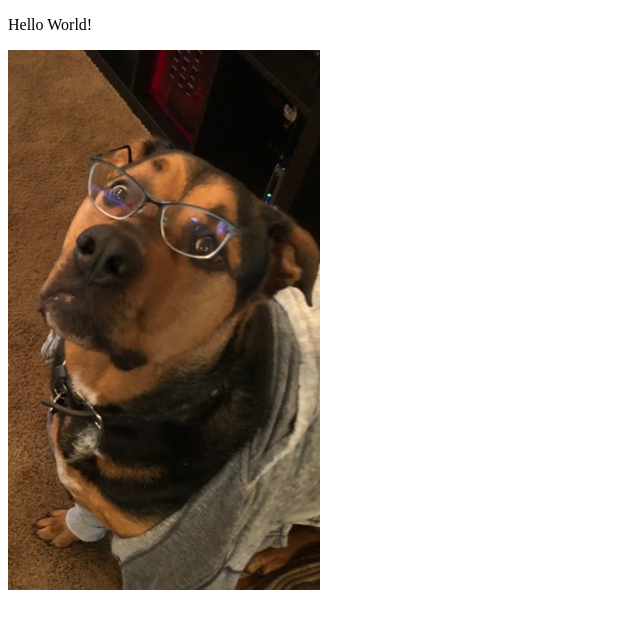
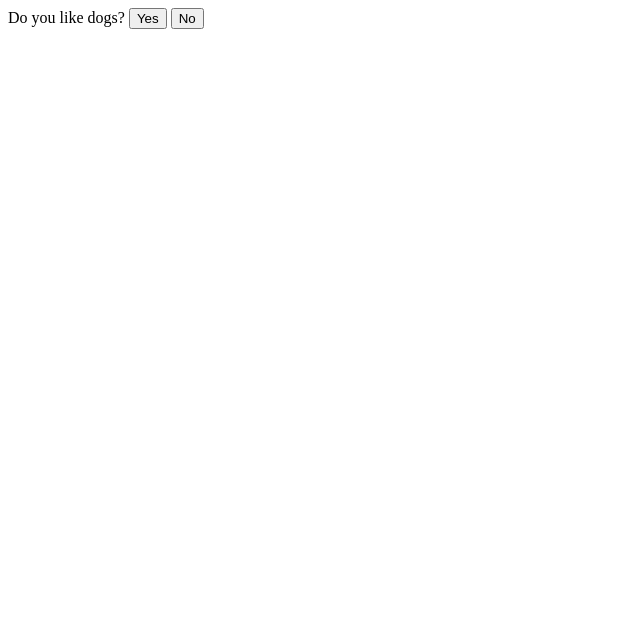
Before and after one commit to fastslarti/aws-ec2-web-dev, a plain HTML site: page index.html in a window 1280 px wide. Shown: the whole page, without its empty margins (0-640 px from the left). Drawn offline with Linux system fonts and the light colour scheme.

Commit message:
more website stuff

```diff
--- a/index.html
+++ b/index.html
@@ -4,7 +4,22 @@
 		<title>Hello World!</title>
 	</head>
 	<body>
-		<p>Hello World!</p>
-		<img src="/images/baldr_glasses.jpg" />
+		Do you like dogs?
+		<button onclick="buttonClick('yes')">Yes</button>
+		<button onclick="buttonClick('No')">No</button>
+		<div id="imgContainer" style="display:none;">
+			<img src="/images/baldr_glasses.jpg" />
+		</div>
 	</body>
 </html>
+
+<script>
+	function buttonClick(n) {
+		if ( n == 'yes' ) {
+			document.getElementById('imgContainer').style.display = 'block';
+		} else {
+			document.getElementById('imgContainer').style.display = 'none';
+			location.href = 'https://www.youtube.com/watch?v=dQw4w9WgXcQ';
+		}
+	}
+</script>
```
